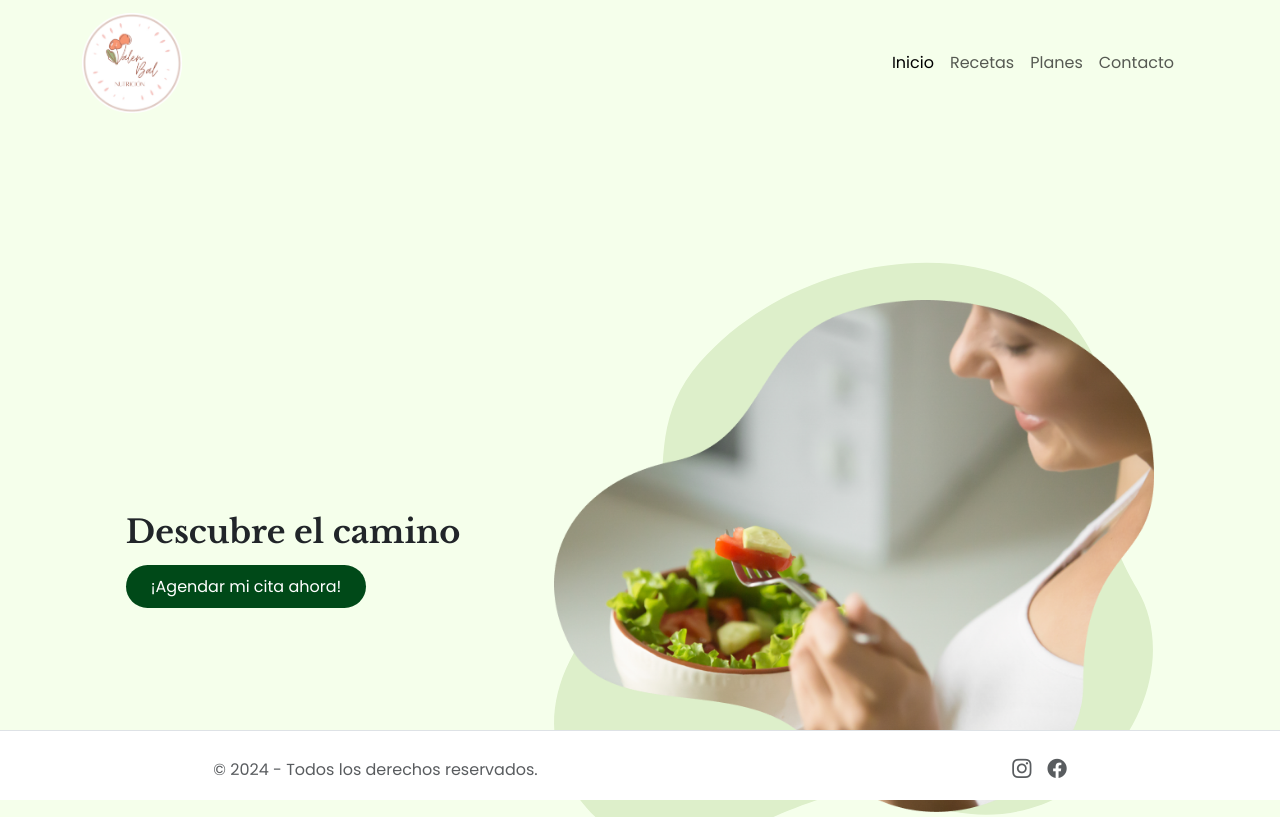
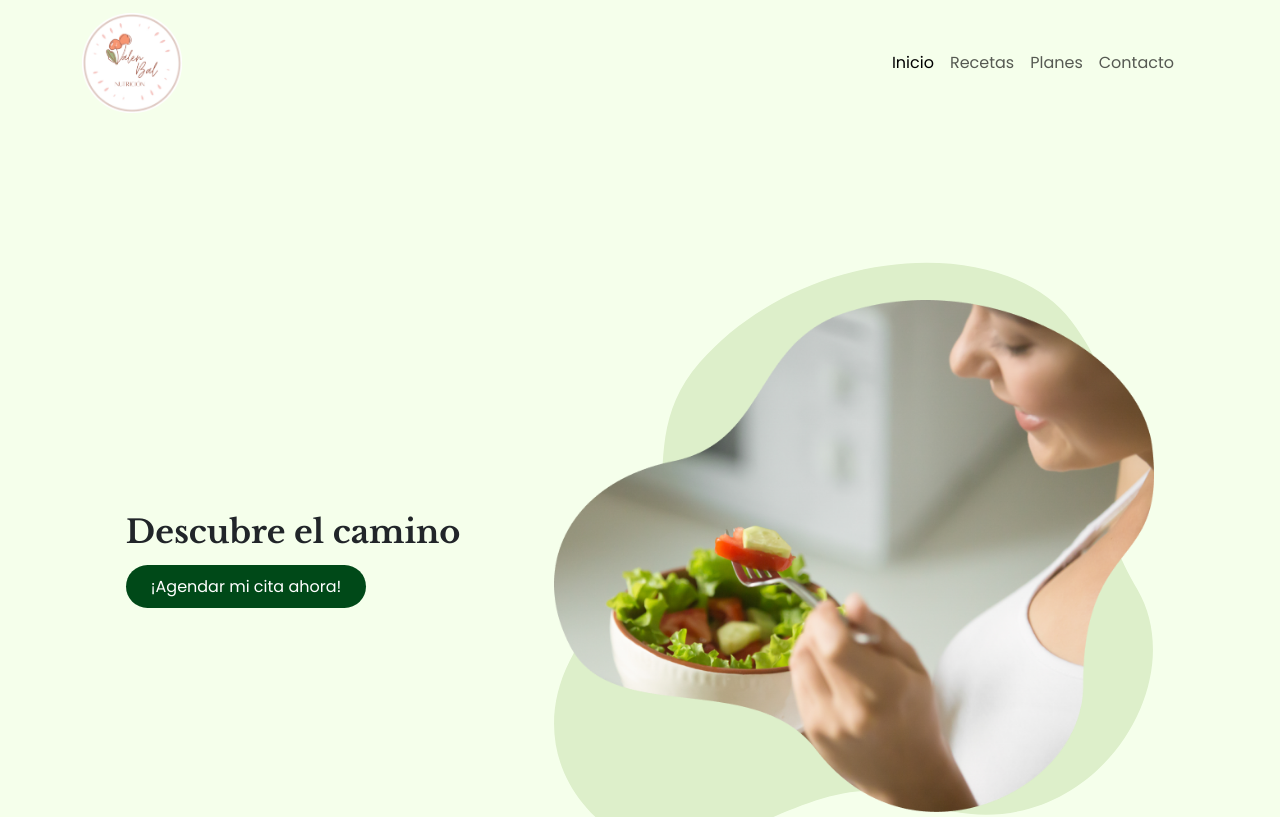
Before and after one commit to valentinamontes/DWeb3_Obligatorio01, a website: page index.html in a window 1280 px wide. Shown: the top 817 px of the page. Drawn offline with nearby package versions, Linux system fonts and the light colour scheme.

Commit message:
ajuste footer

```diff
--- a/scss/_general.scss
+++ b/scss/_general.scss
@@ -211,12 +211,12 @@
     }
 }
 
-footer{
-    position: absolute;
-    width: 100%;
-    bottom: 0;
-    background-color: $VM-white;
-}
+// footer{
+//     position: absolute;
+//     width: 100%;
+//     bottom: 0;
+//     background-color: $VM-white;
+// }
 
 
 @media (min-width: 769px) {
```
Also changed, not shown: css/estilos.min.css, 1 other file.
